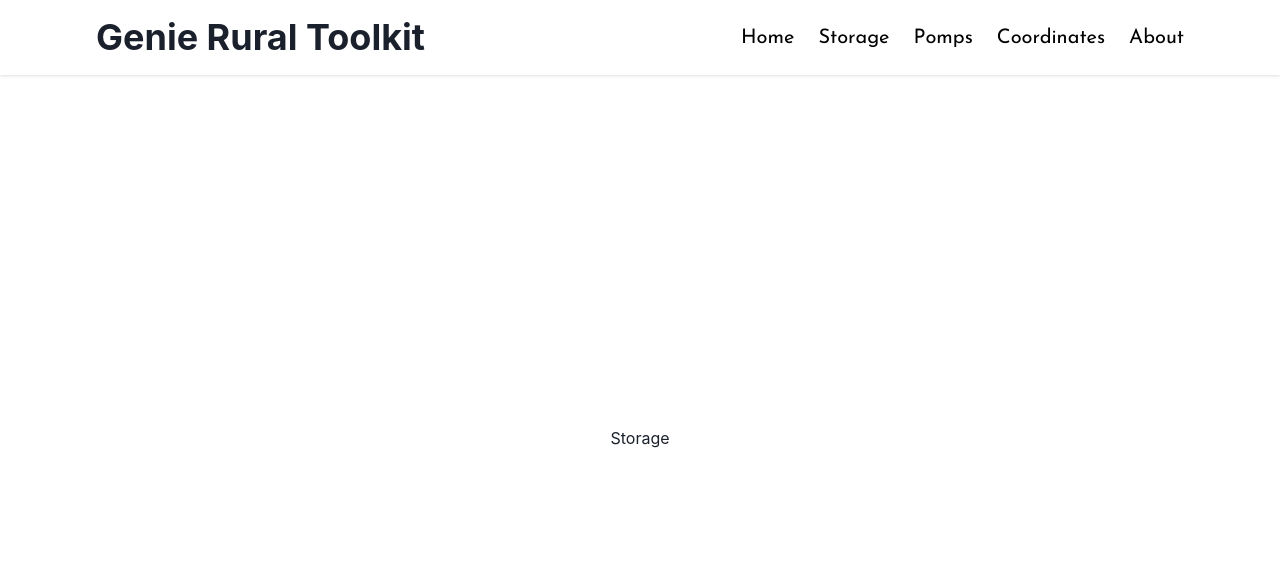
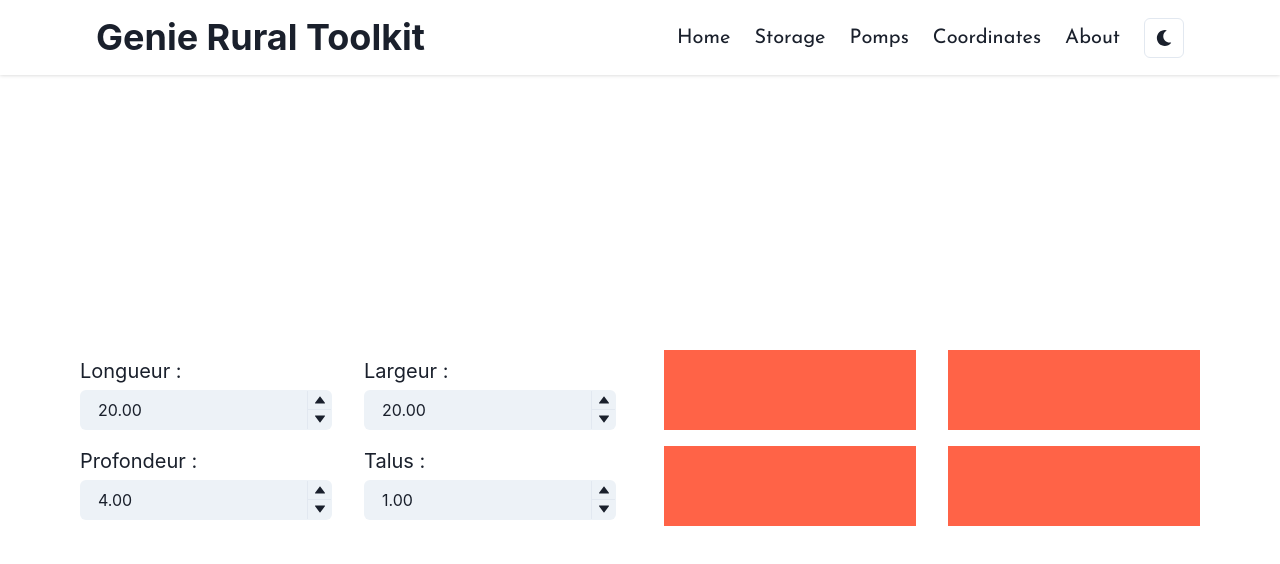
Before and after one commit to anas-asimi/Genie-rural-toolkit, a React (Vite) app: page /storage in a window 1280 px wide. Shown: the top 564 px of the page. Built offline with nearby package versions, Linux system fonts and the light colour scheme.

Commit message:
add color swith feature and complete 50% of Storage page

```diff
--- a/src/components/Header.jsx
+++ b/src/components/Header.jsx
@@ -11,24 +11,32 @@ import {
 	Show,
 	Spacer,
 	VStack,
+	useColorMode,
 	useDisclosure,
 } from "@chakra-ui/react";
 import { MdMenu, MdOutlineClose } from "react-icons/md";
+import { FaMoon, FaSun } from "react-icons/fa";
 import { Link as ReactLink } from "react-router-dom";
 
 export default function Header() {
 	const { isOpen, onToggle } = useDisclosure();
+	const { colorMode, toggleColorMode } = useColorMode();
 
 	return (
 		<>
-			<Center w='100%' bg='white' boxShadow="0px 0px 4px 0px rgba(0,0,0,0.2)">
+			<Center w='100%' boxShadow="0px 0px 4px 0px rgba(0,0,0,0.2)">
 				<Container maxWidth='6xl'>
-					<Flex as="header" w="100%" p='16px'>
+					<Flex as="header" w="100%" p='16px' gap='16px'>
 						<Link textDecorationColor='transparent !important' as={ReactLink} to="/">
 							<Heading>Genie Rural Toolkit</Heading>
 						</Link>
 						<Spacer />
+
 						<Show below="lg">
+							<IconButton
+								icon={colorMode === 'light' ? <FaMoon /> : <FaSun />}
+								onClick={toggleColorMode}
+							/>
 							<Box onClick={onToggle}>
 								{isOpen ? (
 									<IconButton
@@ -47,21 +55,26 @@ export default function Header() {
 						</Show>
 						<Show above="lg">
 							<HStack as="nav" gap="24px" fontSize="xl" fontFamily='Josefin Sans' textTransform="capitalize">
-								<Link color="black" w='100%' textAlign='end' as={ReactLink} to="/">
+								<Link w='100%' textAlign='end' as={ReactLink} to="/">
 									home
 								</Link>
-								<Link color="black" w='100%' textAlign='end' as={ReactLink} to="/storage">
+								<Link w='100%' textAlign='end' as={ReactLink} to="/storage">
 									storage
 								</Link>
-								<Link color="black" w='100%' textAlign='end' as={ReactLink} to="/pomps">
+								<Link w='100%' textAlign='end' as={ReactLink} to="/pomps">
 									pomps
 								</Link>
-								<Link color="black" w='100%' textAlign='end' as={ReactLink} to="/coordinates">
+								<Link w='100%' textAlign='end' as={ReactLink} to="/coordinates">
 									coordinates
 								</Link>
-								<Link color="black" w='100%' textAlign='end' as={ReactLink} to="/about">
+								<Link w='100%' textAlign='end' as={ReactLink} to="/about">
 									about
 								</Link>
+								<IconButton
+									icon={colorMode === 'light' ? <FaMoon /> : <FaSun />}
+									onClick={toggleColorMode}
+									variant="outline"
+								/>
 							</HStack>
 						</Show>
 					</Flex>
@@ -77,24 +90,24 @@ export default function Header() {
 						textTransform="capitalize"
 						alignItems="flex-end"
 						p='16px 32px'
-						bg='white'
+
 						boxShadow="0px 0px 4px 0px rgba(0,0,0,0.2)"
 						mb='4px'
 						fontFamily='Josefin Sans'
 					>
-						<Link color="black" w='100%' textAlign='end' py='4px' onClick={onToggle} as={ReactLink} to="/">
+						<Link w='100%' textAlign='end' py='4px' onClick={onToggle} as={ReactLink} to="/">
 							home
 						</Link>
-						<Link color="black" w='100%' textAlign='end' py='4px' onClick={onToggle} as={ReactLink} to="/storage">
+						<Link w='100%' textAlign='end' py='4px' onClick={onToggle} as={ReactLink} to="/storage">
 							storage
 						</Link>
-						<Link color="black" w='100%' textAlign='end' py='4px' onClick={onToggle} as={ReactLink} to="/pomps">
+						<Link w='100%' textAlign='end' py='4px' onClick={onToggle} as={ReactLink} to="/pomps">
 							pomps
 						</Link>
-						<Link color="black" w='100%' textAlign='end' py='4px' onClick={onToggle} as={ReactLink} to="/coordinates">
+						<Link w='100%' textAlign='end' py='4px' onClick={onToggle} as={ReactLink} to="/coordinates">
 							coordinates
 						</Link>
-						<Link color="black" w='100%' textAlign='end' py='4px' onClick={onToggle} as={ReactLink} to="/about">
+						<Link w='100%' textAlign='end' py='4px' onClick={onToggle} as={ReactLink} to="/about">
 							about
 						</Link>
 					</VStack>
--- /dev/null
+++ b/src/components/MyNumberInput.jsx
@@ -0,0 +1,30 @@
+/* eslint-disable react/prop-types */
+import {
+    NumberInput,
+    NumberInputField,
+    NumberInputStepper,
+    NumberIncrementStepper,
+    NumberDecrementStepper,
+    Text,
+    Box,
+} from '@chakra-ui/react'
+
+export default function MyNumberInput(props) {
+
+    return (
+        <Box>
+            <Text textTransform='capitalize' pb='1'>{props.label} :</Text>
+            <NumberInput
+                variant='filled'
+                precision={2}
+                defaultValue={props.value}
+                onChange={(value) => { props.handler(props.label, value) }}>
+                <NumberInputField />
+                <NumberInputStepper>
+                    <NumberIncrementStepper />
+                    <NumberDecrementStepper />
+                </NumberInputStepper>
+            </NumberInput>
+        </Box>
+    )
+}
--- a/src/pages/Home.jsx
+++ b/src/pages/Home.jsx
@@ -1,13 +1,12 @@
-import { Box, Button, Center, Container, HStack, Heading, Image, Show, VStack } from "@chakra-ui/react";
+import { Box, Button, Center, Container, Flex, Heading, Image, VStack } from "@chakra-ui/react";
 import { Link, Link as ReactLink } from "react-router-dom";
 
 export default function Home() {
   return (
     <Center as="main" w='100%' flex='1' p='16px'>
       <Container maxWidth='6xl'>
-      <Show above="lg">
-      <HStack>
-          <Box flex='1' minWidth='380px'>
+        <Flex width='100%' wrap='wrap' justifyContent='center' columnGap='78px' alignItems='center'>
+          <Box minWidth='370px'>
             <VStack alignItems='flex-start' textTransform="uppercase">
               <Heading fontSize='64px' fontFamily='Josefin Sans'>
                 Lets make
@@ -23,12 +22,11 @@ export default function Home() {
               </Link>
             </VStack>
           </Box>
-        <Box flex='2'>
-          <Image src='./landing.jpg' alt='irrigation' objectFit='cover' />
+          <Box minW='480px' width='50%' >
+            <Image src='./landing.jpg' alt='irrigation' objectFit='cover'/>
           </Box>
-      </HStack>
-      </Show>
-      <Show below="lg">
+        </Flex>
+        {/* <Show below="lg">
       <VStack my='64px'>
         <Box flex='1'>
           <VStack alignItems='flex-start' textTransform="uppercase">
@@ -50,7 +48,7 @@ export default function Home() {
           <Image src='./landing.jpg' alt='irrigation' objectFit='cover' width='100%' maxWidth='500px'/>
         </Box>
       </VStack>
-      </Show>
+      </Show> */}
       </Container>
     </Center>
   )
--- a/src/pages/Storage.jsx
+++ b/src/pages/Storage.jsx
@@ -1,8 +1,42 @@
-import { Center } from "@chakra-ui/react";
+import { Box, Center, Container, Flex, SimpleGrid } from "@chakra-ui/react";
+import MyNumberInput from '../components/MyNumberInput'
+import { useState } from "react";
 
 export default function Storage() {
+
+  const [parameters, setParameters] = useState({
+    longueur: 20,
+    largeur: 20,
+    profondeur: 4,
+    talus: 1,
+  });
+
+  function handleChange(name,value) {
+    setParameters({
+      ...parameters,
+      [name]: Number(value)
+    })
+  }
+
+
   return (
-    <Center  as="main" w='100%' flex='1'>
-      Storage
-    </Center>  )
+    <Center as="main" w='100%' flex='1'>
+      <Container maxWidth='6xl'>
+        <Flex gap='48px' wrap='wrap' alignItems='center' justifyContent='center'>
+          <SimpleGrid columns={2} gap='16px 32px' height='100%' minWidth='500px' flex='1' fontSize='xl'>
+            <MyNumberInput label='longueur' value={parameters.longueur} handler={handleChange} />
+            <MyNumberInput label='largeur' value={parameters.largeur} handler={handleChange} />
+            <MyNumberInput label='profondeur' value={parameters.profondeur} handler={handleChange} />
+            <MyNumberInput label='talus' value={parameters.talus} handler={handleChange} />
+          </SimpleGrid>
+          <SimpleGrid columns={2} gap='16px 32px' height='100%' minWidth='500px' flex='1'>
+            <Box bg='tomato' height='80px' width='100%'></Box>
+            <Box bg='tomato' height='80px' width='100%'></Box>
+            <Box bg='tomato' height='80px' width='100%'></Box>
+            <Box bg='tomato' height='80px' width='100%'></Box>
+          </SimpleGrid>
+        </Flex>
+      </Container>
+    </Center>
+  )
 }
```
Lines whose indentation alone changed are shown as unchanged.
